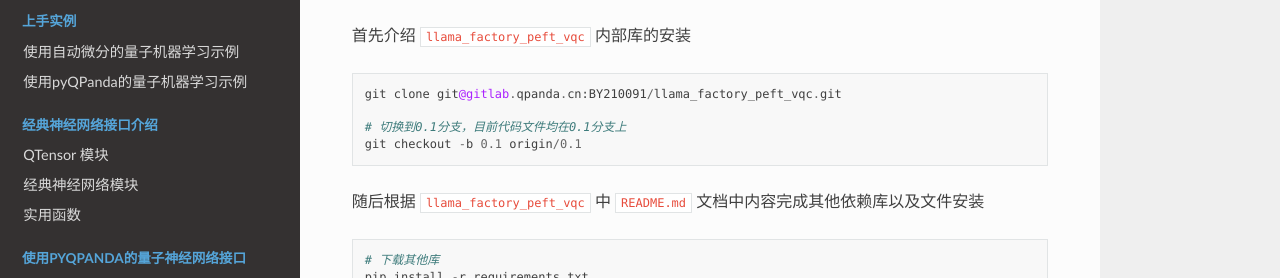
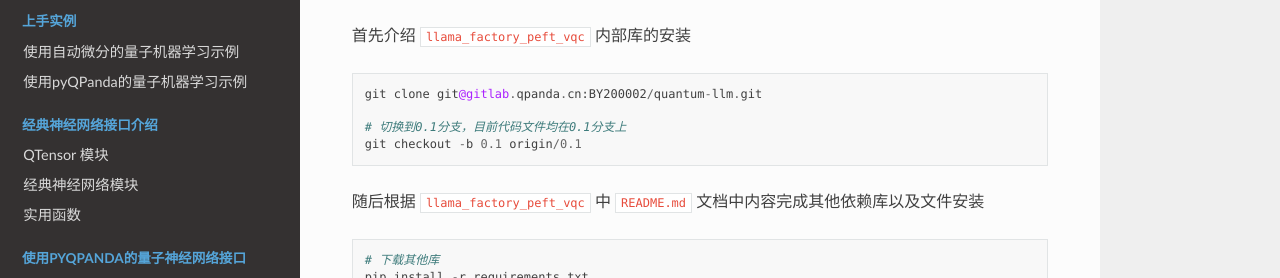
Before and after one commit to OriginQ/VQNET2.0-tutorial, a Sphinx documentation site: the page built from source/rst/llm.rst, in a window 1280 px wide and 900 px high, scrolled down 345 px. Shown: the part 173-451 px from the top of the window. Built offline with Sphinx 7.4.7 and the Read the Docs theme 3.1.0, drawn with Linux system fonts in a browser that asks for light colours.

Commit message:
[fix] fix quantum-llm git addr

```diff
--- a/source/rst/llm.rst
+++ b/source/rst/llm.rst
@@ -18,7 +18,7 @@
 
 .. code-block::
 
-    git clone git@gitlab.qpanda.cn:BY210091/llama_factory_peft_vqc.git
+    git clone git@gitlab.qpanda.cn:BY200002/quantum-llm.git
 
     # 切换到0.1分支，目前代码文件均在0.1分支上
     git checkout -b 0.1 origin/0.1
```
